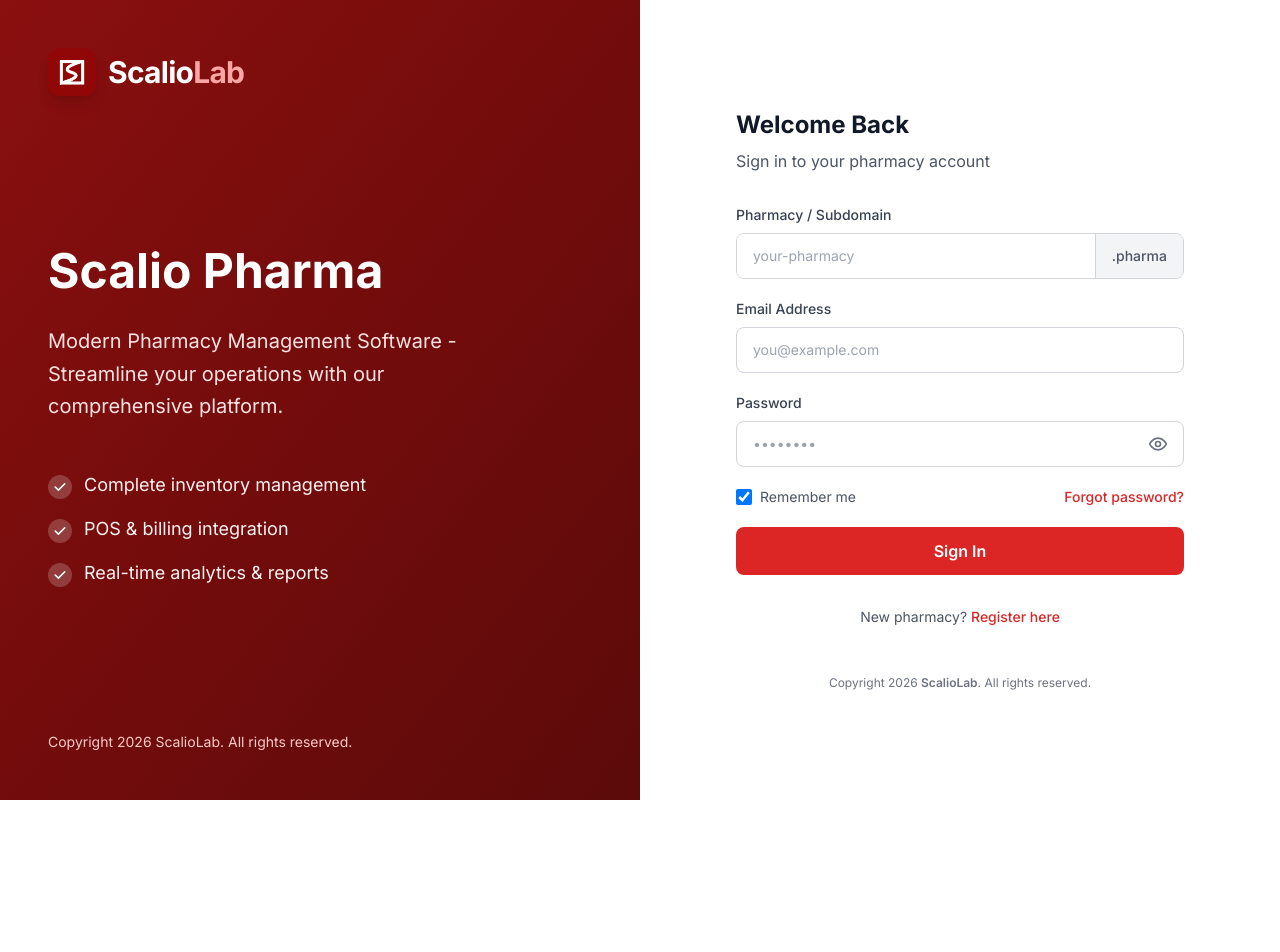
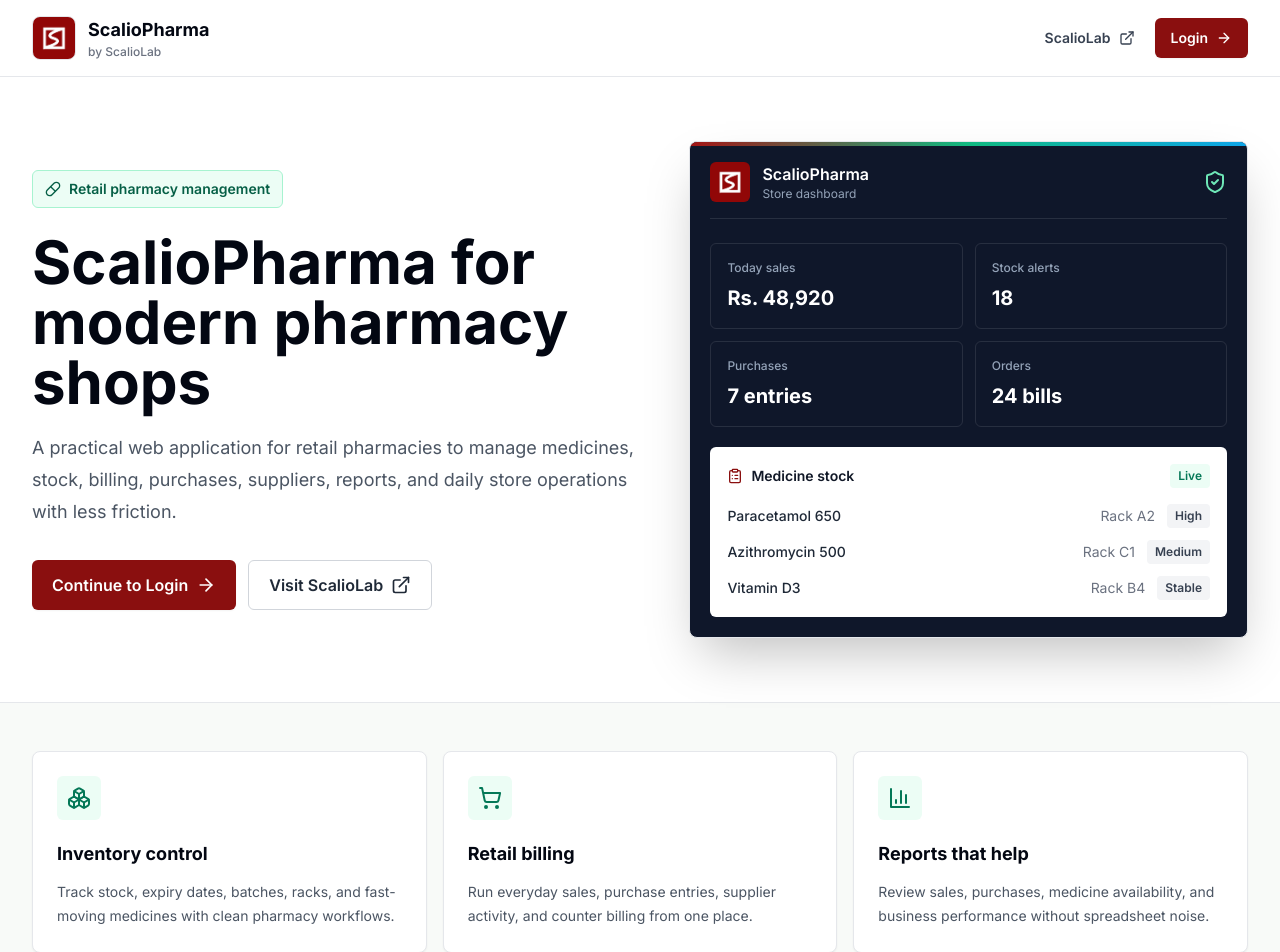
Before and after one commit to thekkdotin/scalioPharmaWeb, a React (Vite) app: page / in a window 1280 px wide. Before the commit this address led to /login. Shown: the top 952 px of the page. Before the commit the page ends 800 px from the top, so only its background shows below. Built offline with nearby package versions, Linux system fonts and the light colour scheme; no server answers.

Commit message:
Add public ScalioPharma home page

```diff
--- a/src/App.tsx
+++ b/src/App.tsx
@@ -2,6 +2,7 @@
 import { useAuthStore } from '@/store/useAuthStore'
 import { useTenantBranding } from '@/hooks/useTenantBranding'
 import MainLayout from '@/components/layout/MainLayout'
+import HomePage from '@/pages/HomePage'
 import LoginPage from '@/pages/auth/LoginPage'
 import ForgotPasswordPage from '@/pages/auth/ForgotPasswordPage'
 import SuperAdminLoginPage from '@/pages/admin/SuperAdminLoginPage'
@@ -43,6 +44,7 @@
     <BrowserRouter>
       <Routes>
         {/* Public routes */}
+        <Route path="/" element={<HomePage />} />
         <Route path="/login" element={<LoginPage />} />
         <Route path="/forgot-password" element={<ForgotPasswordPage />} />
 
@@ -53,14 +55,12 @@
 
         {/* Protected routes inside layout */}
         <Route
-          path="/"
           element={
             <ProtectedRoute>
               <MainLayout />
             </ProtectedRoute>
           }
         >
-          <Route index element={<Navigate to="/dashboard" replace />} />
           <Route path="dashboard"    element={<DashboardPage />} />
           <Route path="medicines"    element={<MedicinesPage />} />
           <Route path="medicines/new"         element={<MedicineFormPage />} />
--- /dev/null
+++ b/src/pages/HomePage.tsx
@@ -0,0 +1,208 @@
+import { Link } from 'react-router-dom'
+import {
+  ArrowRight,
+  BarChart3,
+  Boxes,
+  ClipboardList,
+  ExternalLink,
+  Pill,
+  ShieldCheck,
+  ShoppingCart,
+} from 'lucide-react'
+
+const features = [
+  {
+    title: 'Inventory control',
+    description: 'Track stock, expiry dates, batches, racks, and fast-moving medicines with clean pharmacy workflows.',
+    icon: Boxes,
+  },
+  {
+    title: 'Retail billing',
+    description: 'Run everyday sales, purchase entries, supplier activity, and counter billing from one place.',
+    icon: ShoppingCart,
+  },
+  {
+    title: 'Reports that help',
+    description: 'Review sales, purchases, medicine availability, and business performance without spreadsheet noise.',
+    icon: BarChart3,
+  },
+]
+
+const highlights = [
+  'Built for retail pharmacy shops',
+  'Simple team access and role controls',
+  'Medicine finder and rack location support',
+  'Clean daily operations dashboard',
+]
+
+export default function HomePage() {
+  return (
+    <main className="min-h-screen bg-[#f8faf8] text-gray-950">
+      <header className="border-b border-gray-200 bg-white/95">
+        <div className="mx-auto flex max-w-7xl items-center justify-between px-5 py-4 sm:px-6 lg:px-8">
+          <a
+            href="https://scaliolab.com/"
+            target="_blank"
+            rel="noreferrer"
+            className="flex items-center gap-3"
+          >
+            <img
+              src="/scaliolab-logo.png"
+              alt="ScalioLab"
+              className="h-11 w-11 rounded-lg border border-gray-200 object-cover"
+            />
+            <div className="leading-tight">
+              <p className="text-lg font-bold text-gray-950">ScalioPharma</p>
+              <p className="text-xs font-medium text-gray-500">by ScalioLab</p>
+            </div>
+          </a>
+
+          <div className="flex items-center gap-2">
+            <a
+              href="https://scaliolab.com/"
+              target="_blank"
+              rel="noreferrer"
+              className="hidden items-center gap-2 rounded-md px-3 py-2 text-sm font-semibold text-gray-700 transition hover:bg-gray-100 sm:flex"
+            >
+              ScalioLab
+              <ExternalLink className="h-4 w-4" />
+            </a>
+            <Link
+              to="/login"
+              className="inline-flex items-center gap-2 rounded-md bg-scalio-700 px-4 py-2.5 text-sm font-semibold text-white shadow-sm transition hover:bg-scalio-800"
+            >
+              Login
+              <ArrowRight className="h-4 w-4" />
+            </Link>
+          </div>
+        </div>
+      </header>
+
+      <section className="border-b border-gray-200 bg-white">
+        <div className="mx-auto grid max-w-7xl gap-10 px-5 py-12 sm:px-6 lg:grid-cols-[1.05fr_0.95fr] lg:px-8 lg:py-16">
+          <div className="flex flex-col justify-center">
+            <div className="mb-6 inline-flex w-fit items-center gap-2 rounded-md border border-emerald-200 bg-emerald-50 px-3 py-2 text-sm font-semibold text-emerald-800">
+              <Pill className="h-4 w-4" />
+              Retail pharmacy management
+            </div>
+            <h1 className="max-w-3xl text-4xl font-bold leading-tight text-gray-950 sm:text-5xl lg:text-6xl">
+              ScalioPharma for modern pharmacy shops
+            </h1>
+            <p className="mt-5 max-w-2xl text-lg leading-8 text-gray-600">
+              A practical web application for retail pharmacies to manage medicines, stock, billing, purchases,
+              suppliers, reports, and daily store operations with less friction.
+            </p>
+
+            <div className="mt-8 flex flex-col gap-3 sm:flex-row">
+              <Link
+                to="/login"
+                className="inline-flex items-center justify-center gap-2 rounded-md bg-scalio-700 px-5 py-3 text-base font-semibold text-white shadow-sm transition hover:bg-scalio-800"
+              >
+                Continue to Login
+                <ArrowRight className="h-5 w-5" />
+              </Link>
+              <a
+                href="https://scaliolab.com/"
+                target="_blank"
+                rel="noreferrer"
+                className="inline-flex items-center justify-center gap-2 rounded-md border border-gray-300 bg-white px-5 py-3 text-base font-semibold text-gray-800 transition hover:bg-gray-50"
+              >
+                Visit ScalioLab
+                <ExternalLink className="h-5 w-5" />
+              </a>
+            </div>
+          </div>
+
+          <div className="relative min-h-[420px] overflow-hidden rounded-lg border border-gray-200 bg-[#0f172a] p-5 shadow-2xl">
+            <div className="absolute inset-x-0 top-0 h-1 bg-gradient-to-r from-scalio-600 via-emerald-500 to-sky-500" />
+            <div className="flex items-center justify-between border-b border-white/10 pb-4">
+              <div className="flex items-center gap-3">
+                <img
+                  src="/scaliolab-logo.png"
+                  alt="ScalioPharma"
+                  className="h-10 w-10 rounded-md object-cover"
+                />
+                <div>
+                  <p className="font-semibold text-white">ScalioPharma</p>
+                  <p className="text-xs text-slate-400">Store dashboard</p>
+                </div>
+              </div>
+              <ShieldCheck className="h-6 w-6 text-emerald-300" />
+            </div>
+
+            <div className="mt-6 grid grid-cols-2 gap-3">
+              {[
+                ['Today sales', 'Rs. 48,920'],
+                ['Stock alerts', '18'],
+                ['Purchases', '7 entries'],
+                ['Orders', '24 bills'],
+              ].map(([label, value]) => (
+                <div key={label} className="rounded-md border border-white/10 bg-white/8 p-4">
+                  <p className="text-xs font-medium text-slate-400">{label}</p>
+                  <p className="mt-2 text-xl font-bold text-white">{value}</p>
+                </div>
+              ))}
+            </div>
+
+            <div className="mt-5 rounded-md border border-white/10 bg-white p-4">
+              <div className="mb-4 flex items-center justify-between">
+                <div className="flex items-center gap-2 text-sm font-semibold text-gray-900">
+                  <ClipboardList className="h-4 w-4 text-scalio-700" />
+                  Medicine stock
+                </div>
+                <span className="rounded bg-emerald-50 px-2 py-1 text-xs font-semibold text-emerald-700">
+                  Live
+                </span>
+              </div>
+              <div className="space-y-3">
+                {[
+                  ['Paracetamol 650', 'Rack A2', 'High'],
+                  ['Azithromycin 500', 'Rack C1', 'Medium'],
+                  ['Vitamin D3', 'Rack B4', 'Stable'],
+                ].map(([name, rack, state]) => (
+                  <div key={name} className="grid grid-cols-[1fr_auto_auto] items-center gap-3 text-sm">
+                    <span className="font-medium text-gray-800">{name}</span>
+                    <span className="text-gray-500">{rack}</span>
+                    <span className="rounded bg-gray-100 px-2 py-1 text-xs font-semibold text-gray-700">{state}</span>
+                  </div>
+                ))}
+              </div>
+            </div>
+          </div>
+        </div>
+      </section>
+
+      <section className="mx-auto max-w-7xl px-5 py-12 sm:px-6 lg:px-8">
+        <div className="grid gap-4 md:grid-cols-3">
+          {features.map((feature) => {
+            const Icon = feature.icon
+            return (
+              <article key={feature.title} className="rounded-lg border border-gray-200 bg-white p-6 shadow-sm">
+                <div className="mb-5 flex h-11 w-11 items-center justify-center rounded-md bg-emerald-50 text-emerald-700">
+                  <Icon className="h-6 w-6" />
+                </div>
+                <h2 className="text-lg font-bold text-gray-950">{feature.title}</h2>
+                <p className="mt-3 text-sm leading-6 text-gray-600">{feature.description}</p>
+              </article>
+            )
+          })}
+        </div>
+
+        <div className="mt-10 grid gap-6 rounded-lg border border-gray-200 bg-white p-6 md:grid-cols-[0.8fr_1.2fr]">
+          <div>
+            <p className="text-sm font-semibold uppercase tracking-wide text-scalio-700">Why ScalioPharma</p>
+            <h2 className="mt-2 text-2xl font-bold text-gray-950">Generic enough for any retail pharmacy</h2>
+          </div>
+          <div className="grid gap-3 sm:grid-cols-2">
+            {highlights.map((item) => (
+              <div key={item} className="flex items-center gap-3 rounded-md bg-gray-50 p-3 text-sm font-medium text-gray-700">
+                <ShieldCheck className="h-5 w-5 flex-none text-emerald-600" />
+                {item}
+              </div>
+            ))}
+          </div>
+        </div>
+      </section>
+    </main>
+  )
+}
--- a/src/pages/auth/LoginPage.tsx
+++ b/src/pages/auth/LoginPage.tsx
@@ -52,7 +52,7 @@
         {/* Main Content */}
         <div>
           <h2 className="text-5xl font-bold mb-6 leading-tight">
-            Scalio Pharma
+            ScalioPharma
           </h2>
           <p className="text-xl text-red-100 mb-12 max-w-md leading-relaxed">
             Modern Pharmacy Management Software - Streamline your operations with our comprehensive platform.
@@ -109,7 +109,7 @@
                 <span className="text-red-600">Lab</span>
               </h1>
             </a>
-            <p className="text-gray-600">Scalio Pharma</p>
+            <p className="text-gray-600">ScalioPharma</p>
           </div>
 
           {/* Form Card */}
@@ -208,9 +208,14 @@
 
             <p className="text-center text-sm text-gray-600 mt-8">
               New pharmacy?{' '}
-              <Link to="/register" className="font-medium text-red-600 hover:text-red-700 transition">
-                Register here
-              </Link>
+              <a
+                href="https://scaliolab.com/"
+                target="_blank"
+                rel="noreferrer"
+                className="font-medium text-red-600 hover:text-red-700 transition"
+              >
+                Contact ScalioLab
+              </a>
             </p>
           </div>
 
```
